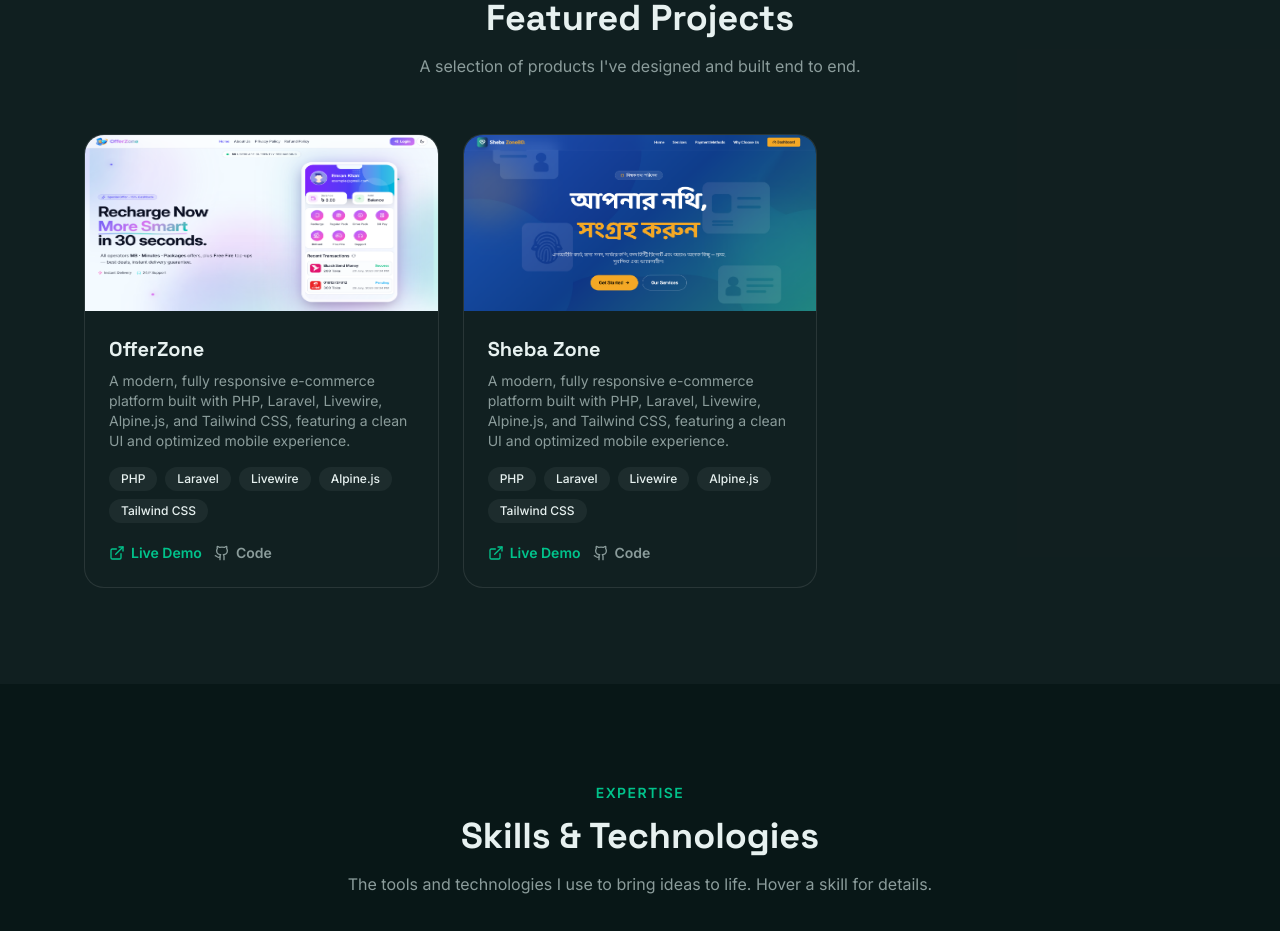
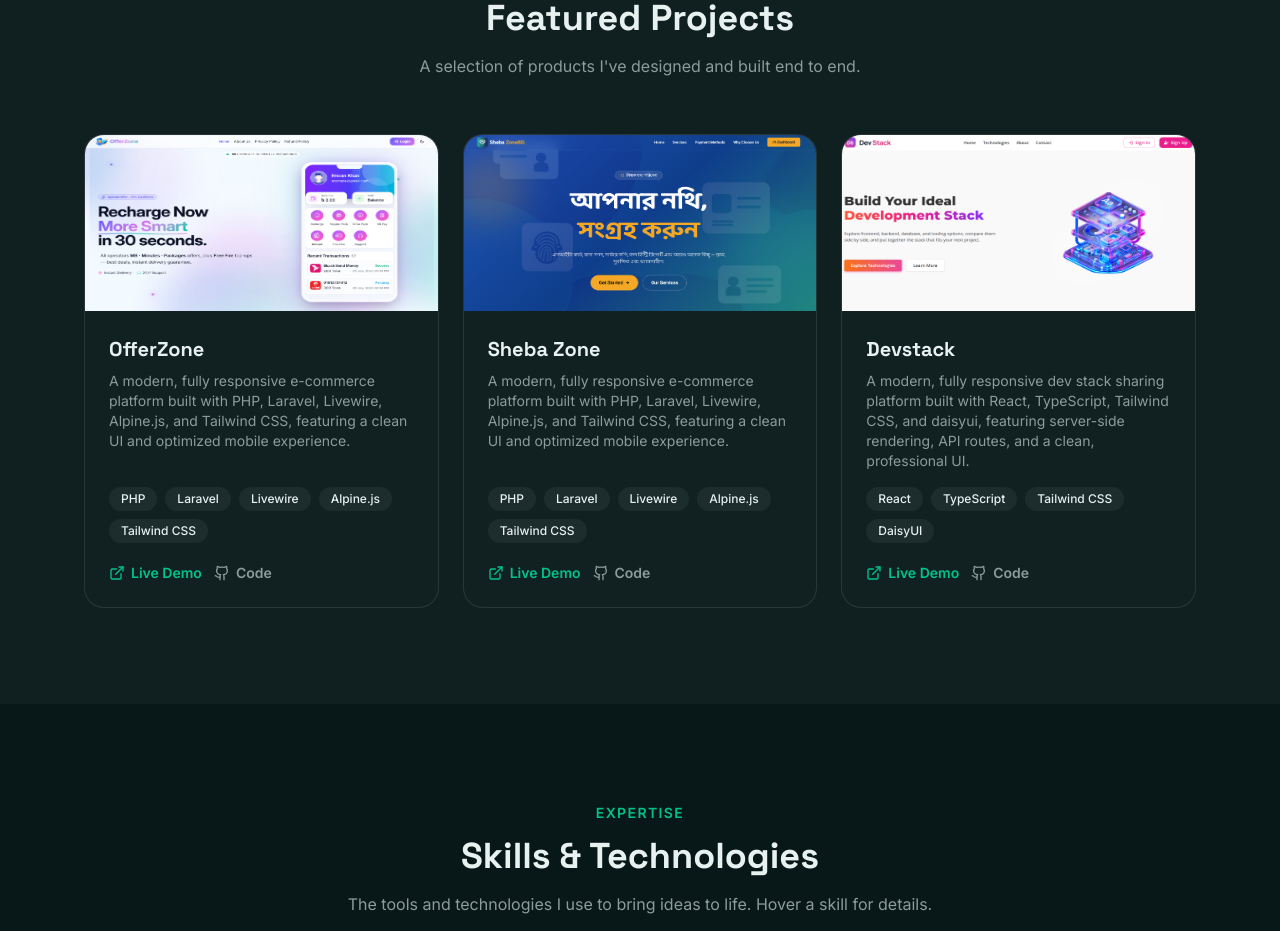
Before and after one commit to emranhossain-ador/alemran, a React (Vite) app: page / in a window 1280 px wide. Shown: the part 3000-3931 px from the top of the page. Built offline with nearby package versions, Linux system fonts and the light colour scheme.

Commit message:
add devStack project in project data

```diff
--- a/src/data/project.ts
+++ b/src/data/project.ts
@@ -1,6 +1,7 @@
 import type { ProjectType } from "../types/projectType";
 import offerZone from "../assets/project-images/offerzone.png";
 import shebaZone from "../assets/project-images/sheba-zone.png";
+import devstack from "../assets/project-images/devstack.png";
 
 export const projectInfo: ProjectType[] = [
     {
@@ -32,5 +33,19 @@
             "Alpine.js",
             "Tailwind CSS",
         ],
+    },
+    {
+        image: devstack,
+        name: "Devstack",
+        description:
+            "A modern, fully responsive dev stack sharing platform built with React, TypeScript, Tailwind CSS, and daisyui, featuring server-side rendering, API routes, and a clean, professional UI.",
+        liveLink: "https://devstack-liard.vercel.app/",
+        githubLink: "https://github.com/emranhossain-ador/devstack",
+        tags: [
+            "React",
+            "TypeScript",
+            "Tailwind CSS",
+            "DaisyUI",
+        ],
     }
 ];
```
Also changed, not shown: src/assets/project-images/devstack.png (added).
